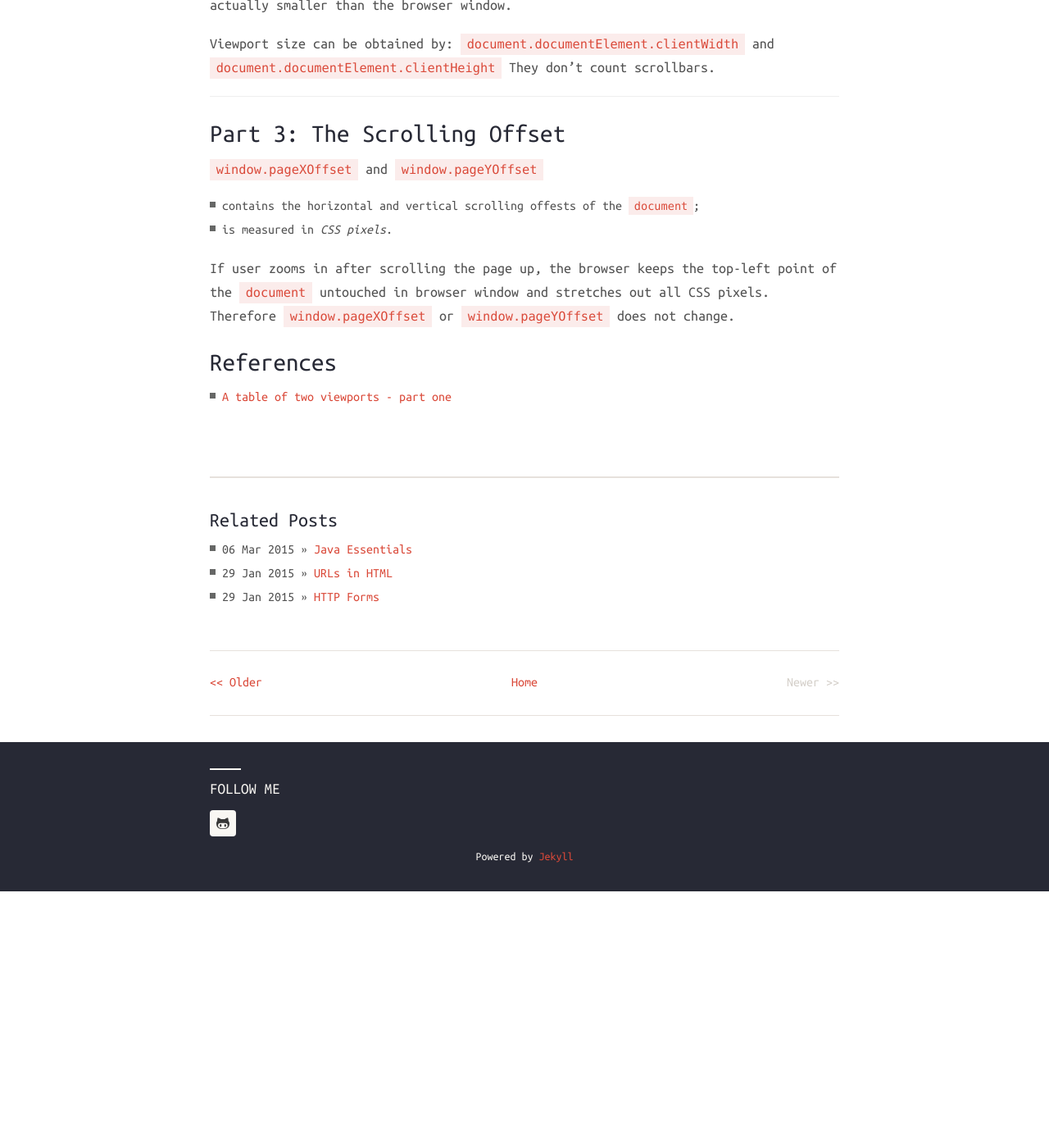
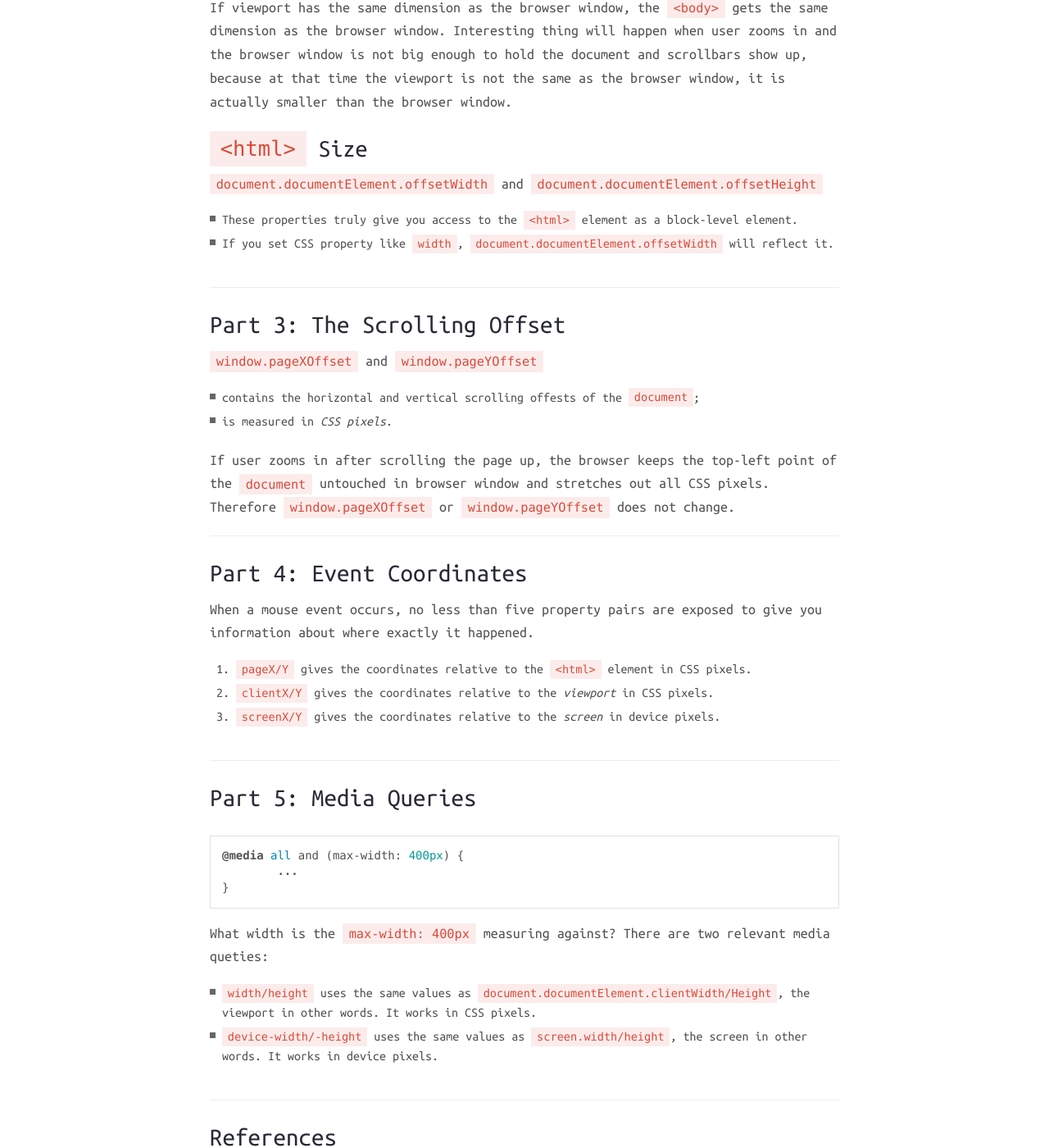
Before and after one commit to haixuanc/haixuanc.github.io, a Jekyll site: the page built from _posts/2015-03-20-all-about-the-size.markdown, in a window 1280 px wide and 1400 px high, scrolled down 1687 px. Shown: the whole window at 82% size. Built offline with Jekyll 4.4.1, drawn with Linux system fonts in a browser that asks for light colours; nearby versions of some CDN libraries; before the commit the page ends 2774 px from its top, so only the background shows below that; some of the changed text lies outside the part shown.

Commit message:
Update 2015-03-20-all-about-the-size.markdown

````diff
--- a/_posts/2015-03-20-all-about-the-size.markdown
+++ b/_posts/2015-03-20-all-about-the-size.markdown
@@ -11,6 +11,7 @@ categories:
 ## Part 1: Device Pixels vs CSS Pixels
 
 Device pixels are the physical pixels of the display.
+
 - Modern browsers implement zooming as "stretching up" CSS pixels.
 - Zooming in results in less CSS pixels being able to fit into the display.
 - Zooming out results in more CSS pixels being able to fit into the display.
@@ -41,7 +42,12 @@ Device pixels are the physical pixels of the display.
 
 If user zooms in you get less space available in the window, and `window.innerWidth` and `window.innerHeight` decrease because they are measured in CSS pixels.
 
-## Viewport Size
+### Viewport Size
+
+`document.documentElement.clientWidth` and `document.documentElement.clientHeight`
+They don't count scrollbars.
+
+#### What is Viewport
 
 Viewport is the element that contains the `document` object.
 
@@ -50,9 +56,12 @@ Viewport is the element that contains the `document` object.
 
 Normally, all block-level elements take 100% of the width/height of their parent. So the `<body>` is as wide as the `<html>`. And the `<html>` is as wide as the viewport. If viewport has the same dimension as the browser window, the `<body>` gets the same dimension as the browser window. Interesting thing will happen when user zooms in and the browser window is not big enough to hold the document and scrollbars show up, because at that time the viewport is not the same as the browser window, it is actually smaller than the browser window.
 
-Viewport size can be obtained by:
-`document.documentElement.clientWidth` and `document.documentElement.clientHeight`
-They don't count scrollbars.
+### `<html>` Size
+
+`document.documentElement.offsetWidth` and `document.documentElement.offsetHeight`
+
+- These properties truly give you access to the `<html>` element as a block-level element.
+- If you set CSS property like `width`, `document.documentElement.offsetWidth` will reflect it.
 
 ---
 
@@ -65,7 +74,32 @@ They don't count scrollbars.
 
 If user zooms in after scrolling the page up, the browser keeps the top-left point of the `document` untouched in browser window and stretches out all CSS pixels. Therefore `window.pageXOffset` or `window.pageYOffset` does not change.
 
+---
 
+## Part 4: Event Coordinates
+
+When a mouse event occurs, no less than five property pairs are exposed to give you information about where exactly it happened.
+
+1. `pageX/Y` gives the coordinates relative to the `<html>` element in CSS pixels.
+2. `clientX/Y` gives the coordinates relative to the *viewport* in CSS pixels.
+3. `screenX/Y` gives the coordinates relative to the *screen* in device pixels.
+
+---
+
+## Part 5: Media Queries
+
+```css
+@media all and (max-width: 400px) {
+	...
+}
+```
+
+What width is the `max-width: 400px` measuring against? There are two relevant media queties:
+
+- `width/height` uses the same values as `document.documentElement.clientWidth/Height`, the viewport in other words. It works in CSS pixels.
+- `device-width/-height` uses the same values as `screen.width/height`, the screen in other words. It works in device pixels.
+
+---
 
 ## References
 
````
